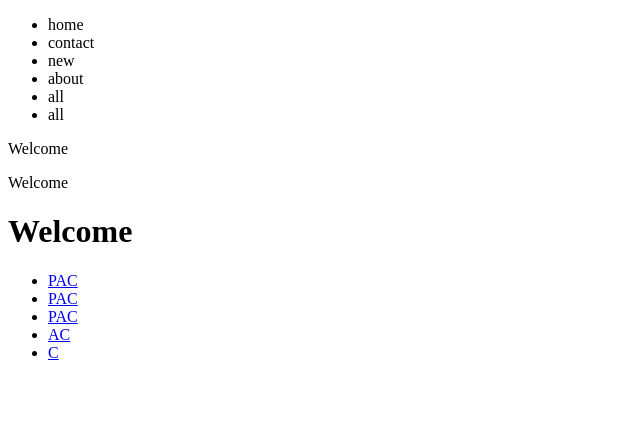
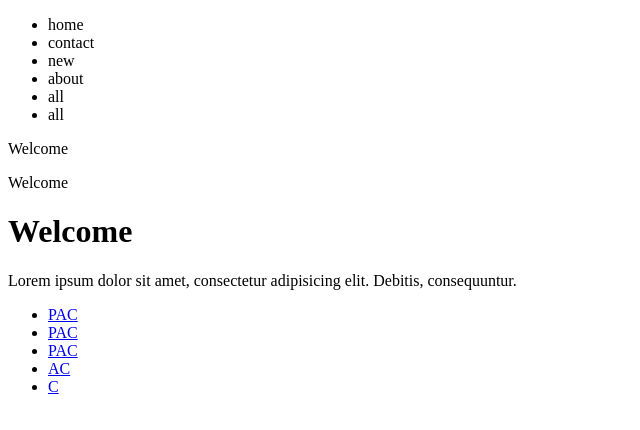
Before and after one commit to ErkinovDiyorbek/project, a plain HTML site: page index.html in a window 1280 px wide. Shown: the whole page, without its empty margins (0-640 px from the left). Drawn offline with Linux system fonts and the light colour scheme.

Commit message:
blog branchida o'zgarish

```diff
--- a/index.html
+++ b/index.html
@@ -25,6 +25,11 @@
     <h1>Welcome</h1>
 
 
+    <p>
+        Lorem ipsum dolor sit amet, consectetur adipisicing elit. Debitis, consequuntur.
+    </p>
+
+
 
     <footer>
         <ul>
```
